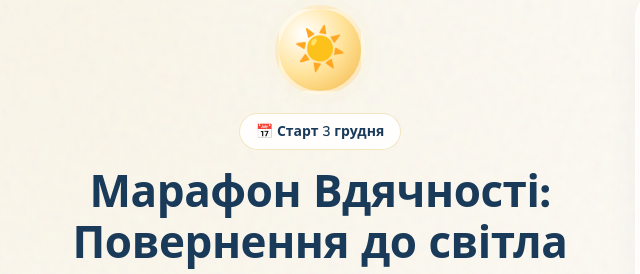
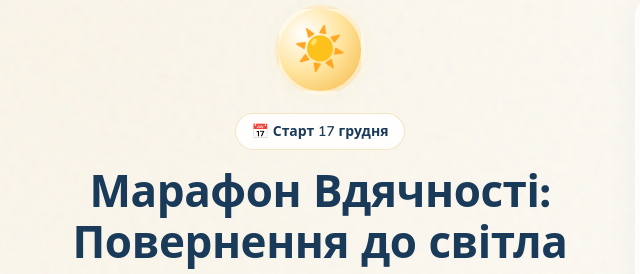
Before and after one commit to hlixli/marafon-vdyachnosti, a plain HTML site: page index.html in a window 1280 px wide. Shown: the part 90-364 px from the top of the page, 75-715 px from the left. Drawn offline with nearby package versions, Linux system fonts and the light colour scheme.

Commit message:
Update index.html

```diff
--- a/index.html
+++ b/index.html
@@ -4,7 +4,7 @@
     <meta charset="UTF-8">
     <meta name="viewport" content="width=device-width, initial-scale=1.0, maximum-scale=1.0, user-scalable=no">
     <title>28-денний Марафон Вдячності | Марафон вдячності</title>
-    <meta name="description" content="28-денний Марафон Вдячності. Старт 3 грудня. Теплі зустрічі, практики та підтримка для відновлення внутрішнього ресурсу.">
+    <meta name="description" content="28-денний Марафон Вдячності. Старт 17 грудня. Теплі зустрічі, практики та підтримка для відновлення внутрішнього ресурсу.">
 
     <meta name="facebook-domain-verification" content="58ua2571ql1laadc8lqmd28cn5m3sp" />
 
@@ -608,7 +608,7 @@
                 <div>
                     <header class="hero" id="top">
                         <div class="hero-logo pulse">☀️</div>
-                        <div class="hero-badge">📅 Старт 3 грудня</div>
+                        <div class="hero-badge">📅 Старт 17 грудня</div>
                         <h1>Марафон Вдячності: Повернення до світла</h1>
                         <p class="hero-tagline">Через вдячність до добробуту</p>
                         <p class="hero-subtitle">«Не чекаючи ідеального моменту — бережно повертаємо опору, теплоту й відчуття життя.»</p>
```
